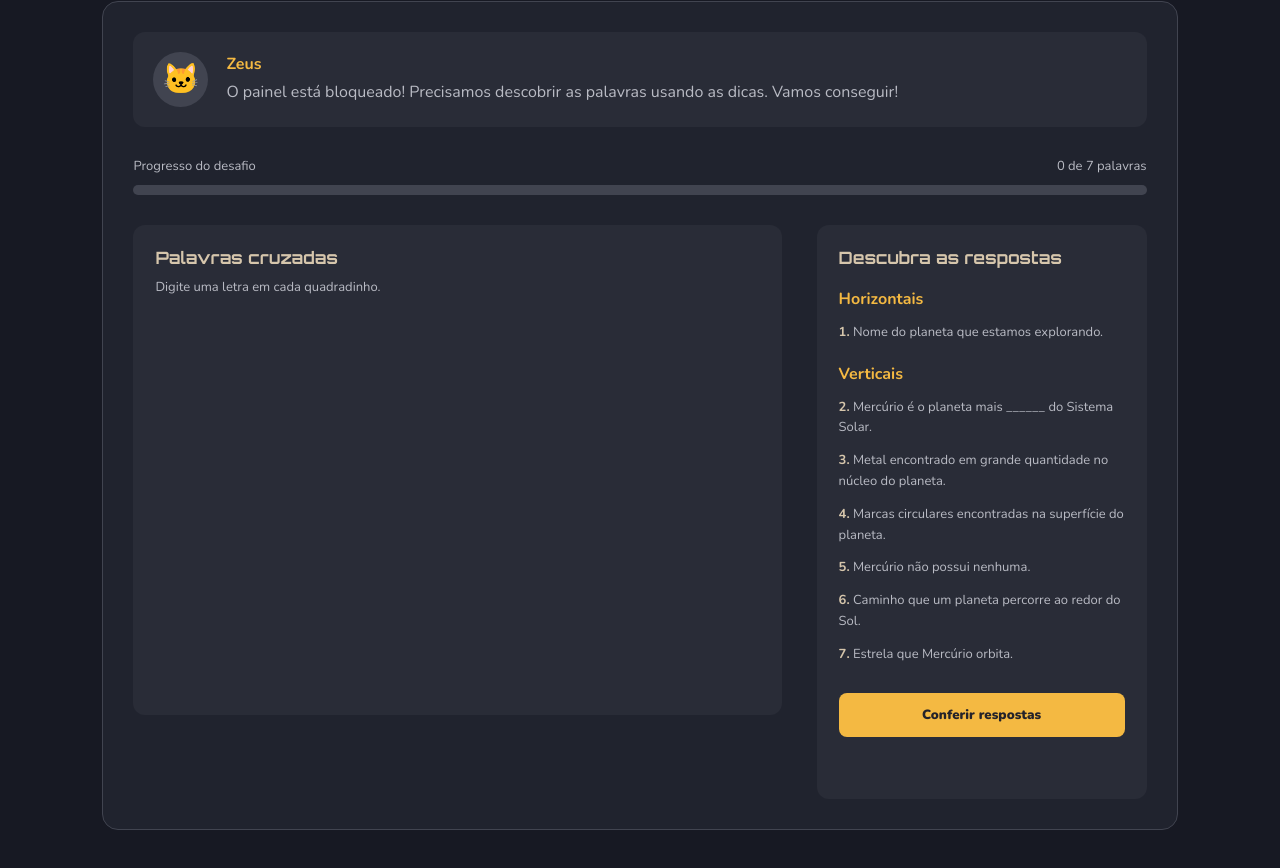
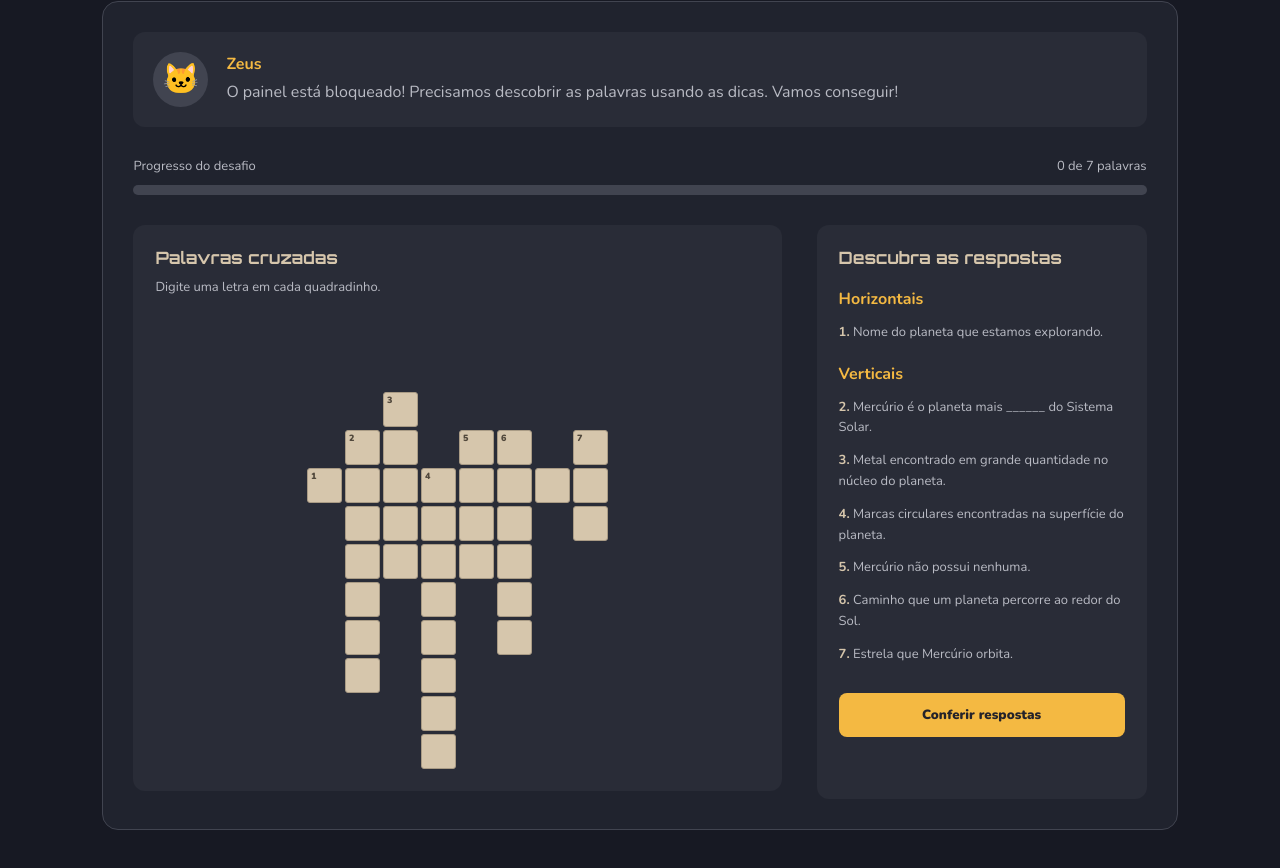
Before and after one commit to isabellanogueirasilva/trabalhodeextens-o, a plain HTML site: page mercurio.html in a window 1280 px wide. Shown: the part 2639-3507 px from the top of the page. Drawn offline with nearby package versions, Linux system fonts and the light colour scheme; files that its build step writes are made by us from their sources.

Commit message:
Refactor mercurio.html and fix stylesheet path
Updated the HTML structure and corrected the stylesheet link.

```diff
--- a/mercurio.html
+++ b/mercurio.html
@@ -8,7 +8,7 @@
 
     <title>Mercúrio | MEOWLKY WAY</title>
 
-    <link rel="stylesheet" href="css/mercurio.css">
+    <link rel="stylesheet" href="mercurio.css">
 </head>
 
 <body>
@@ -285,7 +285,7 @@
 
     </main>
 
-    <script src="js/mercurio.js"></script>
+    <script src="mercurio.js"></script>
 
 </body>
 </html>
```
